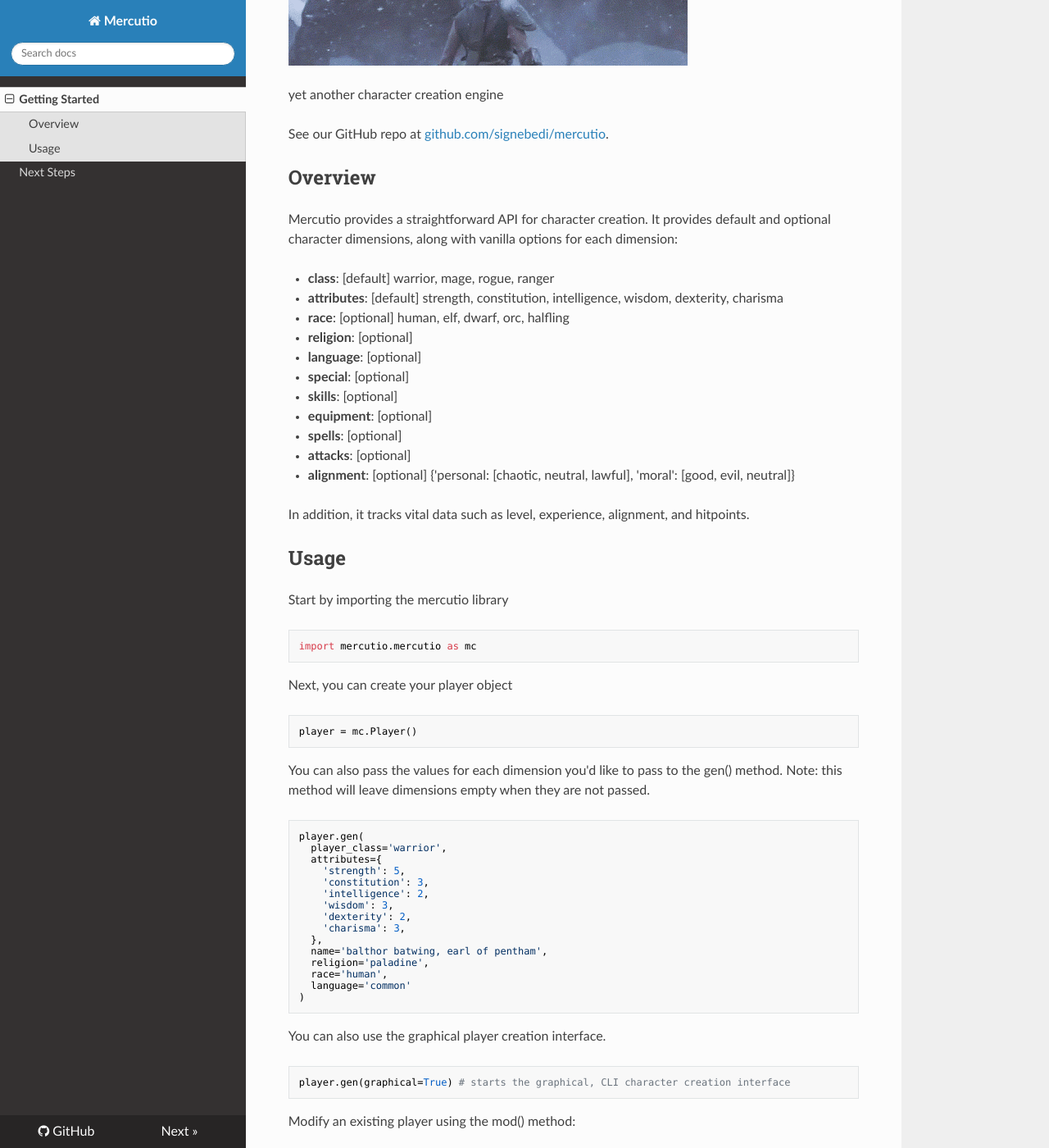
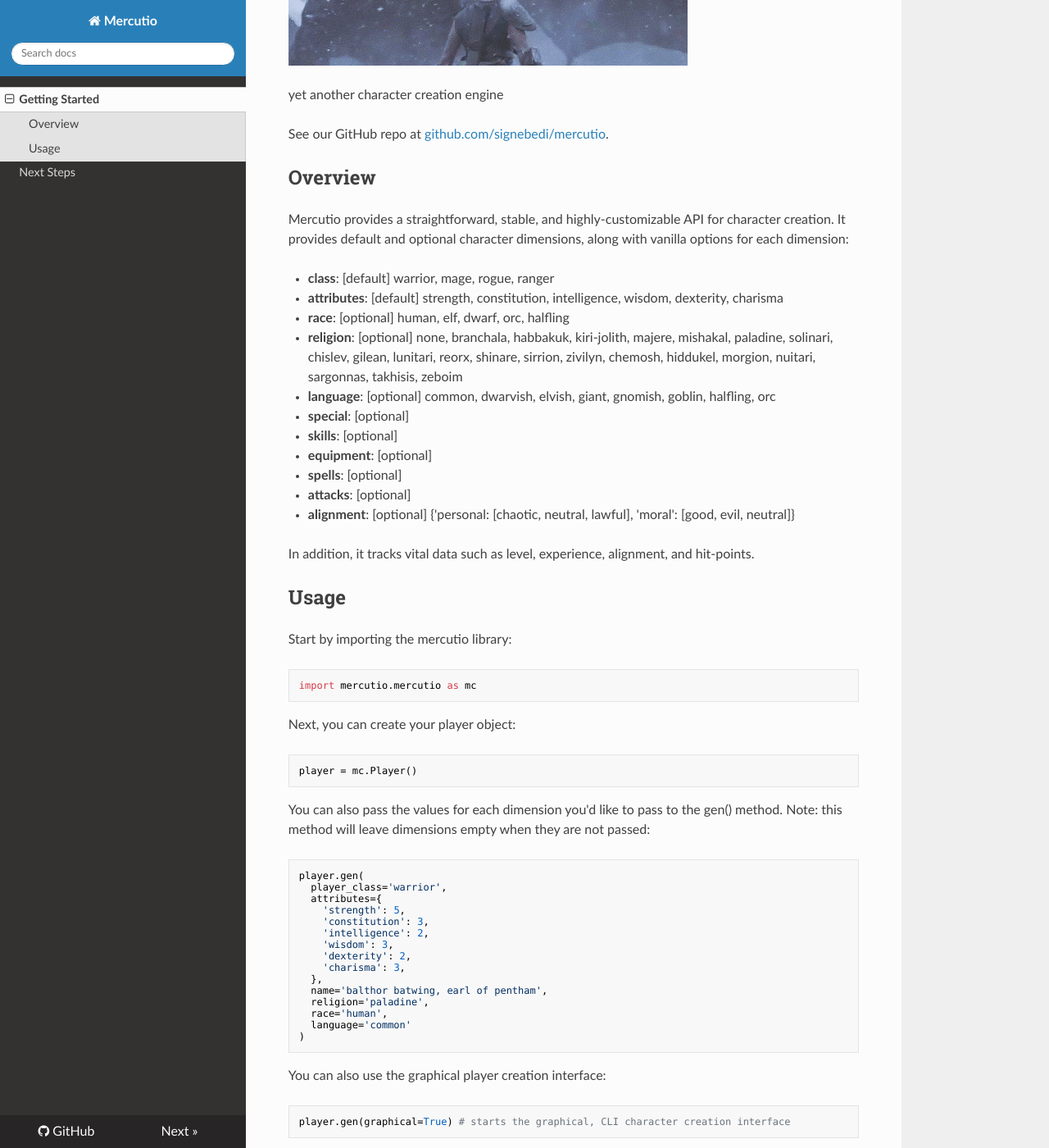
Before and after one commit to signebedi/mercutio, an MkDocs documentation site: the page built from docs/index.md, in a window 1280 px wide and 1400 px high, scrolled down 302 px. Shown: the whole window at 82% size. Built offline with MkDocs 1.6.1, drawn with Linux system fonts in a browser that asks for light colours; nearby versions of some CDN libraries; some of the changed text lies outside the part shown.

Commit message:
updated docs

````diff
--- a/docs/index.md
+++ b/docs/index.md
@@ -9,13 +9,13 @@ See our GitHub repo at [github.com/signebedi/mercutio](https://github.com/signeb
 
 ## Overview
 
-Mercutio provides a straightforward API for character creation. It provides default and optional character dimensions, along with vanilla options for each dimension:
+Mercutio provides a straightforward, stable, and highly-customizable API for character creation. It provides default and optional character dimensions, along with vanilla options for each dimension:
 
 * **class**: [default] warrior, mage, rogue, ranger
 * **attributes**: [default] strength, constitution, intelligence, wisdom, dexterity, charisma
 * **race**: [optional] human, elf, dwarf, orc, halfling
-* **religion**: [optional]
-* **language**: [optional]
+* **religion**: [optional] none, branchala, habbakuk, kiri-jolith, majere, mishakal, paladine, solinari, chislev, gilean, lunitari, reorx, shinare, sirrion, zivilyn, chemosh, hiddukel, morgion, nuitari, sargonnas, takhisis, zeboim
+* **language**: [optional] common, dwarvish, elvish, giant, gnomish, goblin, halfling, orc
 * **special**: [optional]
 * **skills**: [optional]
 * **equipment**: [optional]
@@ -23,22 +23,22 @@ Mercutio provides a straightforward API for character creation. It provides defa
 * **attacks**: [optional]
 * **alignment**: [optional] {'personal: [chaotic, neutral, lawful], 'moral': [good, evil, neutral]}
 
-In addition, it tracks vital data such as level, experience, alignment, and hitpoints.
+In addition, it tracks vital data such as level, experience, alignment, and hit-points.
 
 ## Usage
 
-Start by importing the mercutio library
+Start by importing the mercutio library:
 ```python
 import mercutio.mercutio as mc
 ```
 
-Next, you can create your player object
+Next, you can create your player object:
 
 ```python
 player = mc.Player()
 ```
 
-You can also pass the values for each dimension you'd like to pass to the gen() method. Note: this method will leave dimensions empty when they are not passed.
+You can also pass the values for each dimension you'd like to pass to the gen() method. Note: this method will leave dimensions empty when they are not passed:
 ```python
 player.gen(
   player_class='warrior',
@@ -57,9 +57,21 @@ player.gen(
 )
 ```
 
-You can also use the graphical player creation interface.
+You can also use the graphical player creation interface:
 ```python
 player.gen(graphical=True) # starts the graphical, CLI character creation interface
+```
+
+
+You can also generate entirely random players:
+```python
+player.gen(random=True, ...) # generates a random character sheet
+```
+Or you can randomize individual characteristics by passing the 'RANDOM' keyword to Player.gen():
+```python
+player.gen(
+  player_class='RANDOM',
+)
 ```
 
 Modify an existing player using the mod() method:
@@ -68,13 +80,12 @@ Modify an existing player using the mod() method:
 player.mod(name='beringor barthenon, guardian of bradley gardens')
 ```
 
-Write your character details to a pickle file using the save() method. Note, this will save your character under their designated name and may experience errors if you used non-friendly characters.
-
+Write your character details to a pickle file using the save() method. Note, this will save your character under their designated name and may experience errors if you used non-friendly characters:
 ```python
 player.save()
 ```
-Load character details from a pickle file using the load_player() method.
 
+Load character details from a pickle file using the load_player() method:
 ```python
 player.load_player(filename='balthor batwing, earl of pentham.pickle')
 ```
````
Also changed, not shown: docs/future.md (+5 -2 lines).
